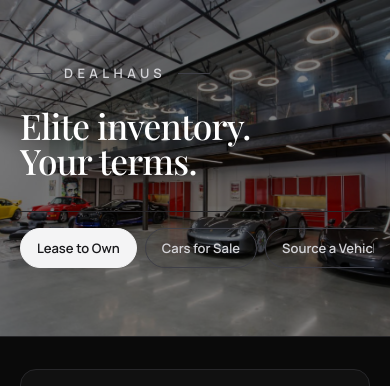
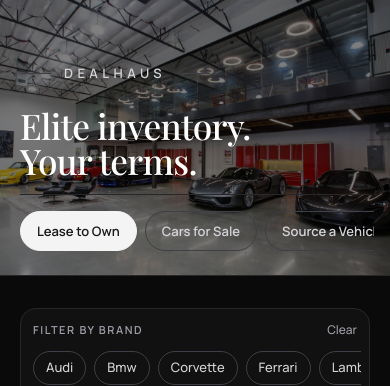
Before and after one commit to stradacorsagroup-art/scg-site-1772418012, a Next.js app: page / in a window 390 px wide. Shown: the top 386 px of the page. Built offline with nearby package versions, Linux system fonts and the light colour scheme.

Commit message:
Pin mobile hero pills to bottom of image

```diff
--- a/src/app/page.tsx
+++ b/src/app/page.tsx
@@ -93,7 +93,7 @@ export default function Home() {
           <div className="absolute inset-0 bg-black/50" />
         </div>
 
-        <div className="relative z-10 mx-auto grid max-w-7xl grid-cols-1 gap-8 px-5 py-16 sm:px-6 sm:py-20 lg:grid-cols-2 lg:items-stretch lg:gap-12 lg:py-24">
+        <div className="relative z-10 mx-auto grid max-w-7xl grid-cols-1 gap-8 px-5 pb-24 pt-16 sm:px-6 sm:pb-28 sm:pt-20 lg:grid-cols-2 lg:items-stretch lg:gap-12 lg:py-24">
           <div className="flex flex-col justify-center">
             <div className="inline-flex items-center gap-3">
               <span className="h-px w-8 bg-zinc-700" />
@@ -107,7 +107,7 @@ export default function Home() {
               Your terms.
             </h1>
 
-            <div className="mt-8">
+            <div className="mt-8 hidden lg:block">
               <OwnershipPills active="membership" />
             </div>
           </div>
@@ -123,6 +123,10 @@ export default function Home() {
             />
             <div className="absolute inset-0 bg-black/45" />
           </div>
+        </div>
+
+        <div className="absolute inset-x-5 bottom-5 z-20 sm:inset-x-6 sm:bottom-6 lg:hidden">
+          <OwnershipPills active="membership" />
         </div>
       </section>
 
```
